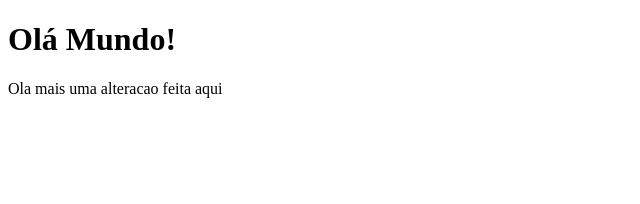
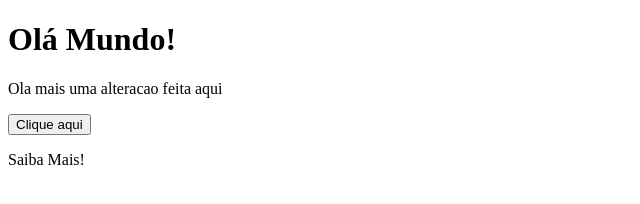
Before and after one commit to WillRFerreira/Projeto-novo-1, a plain HTML site: page index.html in a window 1280 px wide. Shown: the whole page, without its empty margins (0-640 px from the left). Drawn offline with Linux system fonts and the light colour scheme.

Commit message:
Adciona um botão e paragrafo

```diff
--- a/index.html
+++ b/index.html
@@ -8,5 +8,7 @@
 <body>
     <h1>Olá Mundo!</h1>
     <p>Ola mais uma alteracao feita aqui</p>
+    <button>Clique aqui</button>
+    <p>Saiba Mais!</p>
 </body>
 </html>
```
